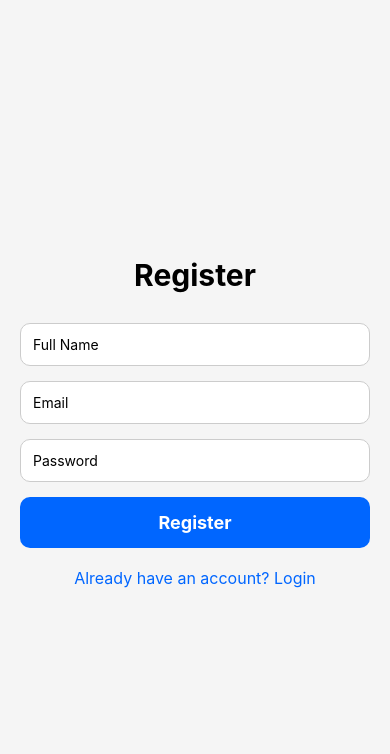
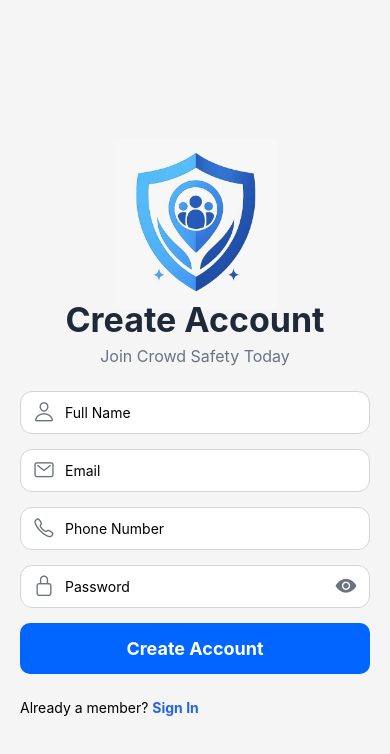
Before and after one commit to mayurwaychol264/CrowdSafetyApp, a React Native app: screen /Register in a window 390 px wide. Shown: the top 754 px of the page. Built offline with nearby package versions, Linux system fonts and the light colour scheme.

Commit message:
Completed authentication module UI

```diff
--- a/screens/RegisterScreen.js
+++ b/screens/RegisterScreen.js
@@ -1,4 +1,5 @@
 import React, { useState } from 'react';
+import { Ionicons } from '@expo/vector-icons';
 import {
     View,
     Text,
@@ -6,7 +7,11 @@ import {
     TouchableOpacity,
     StyleSheet,
     Alert,
+    ActivityIndicator,
+    Image,
 } from 'react-native';
+
+import Logo from '../assets/images/shield-logo.png';
 
 import { createUserWithEmailAndPassword } from 'firebase/auth';
 import { auth, db } from '../firebase/config';
@@ -16,13 +21,38 @@ export default function RegisterScreen({ navigation }) {
     const [name, setName] = useState('');
     const [email, setEmail] = useState('');
     const [password, setPassword] = useState('');
-
+    const [phone, setPhone] = useState('');
+    const [confirmPassword, setConfirmPassword] = useState('');
+    const [loading, setLoading] = useState(false);
+    const [showPassword, setShowPassword] = useState(false);
+    const [showConfirmPassword, setShowConfirmPassword] = useState(false);
     const handleRegister = async () => {
+        setLoading(true);
         if (!name || !email || !password) {
             Alert.alert('Error', 'Please fill all fields');
+
+            setLoading(false);
+            return;
+        }
+        if (password.length < 6) {
+            Alert.alert(
+                "Weak Password",
+                "Password must be at least 6 characters."
+            );
+
+            setLoading(false);
             return;
         }
 
+        if (phone.length !== 10) {
+            Alert.alert(
+                "Invalid Phone",
+                "Enter a valid 10-digit phone number."
+            );
+
+            setLoading(false);
+            return;
+        }
         try {
             // Create user in Firebase Authentication
             const userCredential = await createUserWithEmailAndPassword(
@@ -35,59 +65,165 @@ export default function RegisterScreen({ navigation }) {
 
             // Save user data in Firestore
             await setDoc(doc(db, 'users', user.uid), {
-                name: name,
-                email: email,
+                name,
+                email,
+                phone,
+                role: "user",
                 createdAt: new Date(),
             });
+            setLoading(false);
+            Alert.alert(
+                "🎉 Registration Successful",
+                "Your account has been created successfully.",
+                [
+                    {
+                        text: "Go to Login",
+                        onPress: () => navigation.navigate("Login"),
+                    },
+                ]
+            );
 
-            Alert.alert('Success', 'Account Created Successfully');
 
-            navigation.navigate('Login');
         } catch (error) {
+            setLoading(false);
             Alert.alert('Error', error.message);
         }
     };
 
     return (
+
         <View style={styles.container}>
-            <Text style={styles.title}>Register</Text>
+
+            <View style={styles.header}>
+                <Image
+                    source={Logo}
+                    style={styles.logo}
+                />
+
+                <Text style={styles.title}>
+                    Create Account
+                </Text>
+
+                <Text style={styles.subtitle}>
+                    Join Crowd Safety Today
+                </Text>
+            </View>
+
+
+            <View style={styles.inputContainer}>
+
+                <Ionicons
+                    name="person-outline"
+                    size={22}
+                    color="#6B7280"
+                />
 
                 <TextInput
                     placeholder="Full Name"
-                style={styles.input}
+                    style={styles.textInput}
                     value={name}
                     onChangeText={setName}
+                    returnKeyType="next"
+                />
+
+            </View>
+            <View style={styles.inputContainer}>
+
+                <Ionicons
+                    name="mail-outline"
+                    size={22}
+                    color="#6B7280"
                 />
 
                 <TextInput
                     placeholder="Email"
-                style={styles.input}
+                    style={styles.textInput}
                     value={email}
                     onChangeText={setEmail}
                     keyboardType="email-address"
                     autoCapitalize="none"
+                    returnKeyType="next"
+                />
+
+            </View>
+
+            <View style={styles.inputContainer}>
+
+                <Ionicons
+                    name="call-outline"
+                    size={22}
+                    color="#6B7280"
+                />
+
+                <TextInput
+                    placeholder="Phone Number"
+                    style={styles.textInput}
+                    value={phone}
+                    onChangeText={setPhone}
+                    keyboardType="phone-pad"
+                    maxLength={10}
+                    returnKeyType="next"
+                />
+
+            </View>
+            <View style={styles.passwordContainer}>
+
+                <Ionicons
+                    name="lock-closed-outline"
+                    size={22}
+                    color="#6B7280"
                 />
 
                 <TextInput
                     placeholder="Password"
-                style={styles.input}
+                    secureTextEntry={!showPassword}
+                    style={styles.passwordInput}
                     value={password}
                     onChangeText={setPassword}
-                secureTextEntry
+                    autoCapitalize="none"
+                    returnKeyType="done"
                 />
 
                 <TouchableOpacity
+                    onPress={() => setShowPassword(!showPassword)}
+                >
+                    <Ionicons
+                        name={showPassword ? "eye-off" : "eye"}
+                        size={22}
+                        color="#6B7280"
+                    />
+                </TouchableOpacity>
+
+            </View>
+            <TouchableOpacity
                 style={styles.button}
                 onPress={handleRegister}
+                disabled={loading}
             >
-                <Text style={styles.buttonText}>Register</Text>
+                {loading ? (
+                    <ActivityIndicator
+                        size="small"
+                        color="#fff"
+                    />
+                ) : (
+                    <Text style={styles.buttonText}>
+                        Create Account
+                    </Text>
+                )}
             </TouchableOpacity>
 
+
+
             <TouchableOpacity
+
+
                 onPress={() => navigation.navigate('Login')}
             >
                 <Text style={styles.loginText}>
-                    Already have an account? Login
+                    Already a member?{" "}
+                    <Text style={styles.loginLink}>
+                        Sign In
+                    </Text>
                 </Text>
             </TouchableOpacity>
         </View>
@@ -137,4 +273,72 @@ const styles = StyleSheet.create({
         color: '#0066ff',
         fontSize: 16,
     },
+
+    header: {
+        alignItems: "center",
+        marginTop: 10,
+        marginBottom: 25,
+    },
+
+    logo: {
+        width: 170,
+        height: 170,
+        resizeMode: "contain",
+        marginBottom: -10,
+    },
+
+    title: {
+        fontSize: 34,
+        fontWeight: "bold",
+        color: "#1F2937",
+    },
+
+    subtitle: {
+        fontSize: 16,
+        color: "#6B7280",
+        marginTop: 6,
+    },
+
+    inputContainer: {
+        flexDirection: "row",
+        alignItems: "center",
+        backgroundColor: "#fff",
+        borderRadius: 12,
+        borderWidth: 1,
+        borderColor: "#D1D5DB",
+        paddingHorizontal: 12,
+        marginBottom: 15,
+        elevation: 3,
+    },
+
+    textInput: {
+        flex: 1,
+        paddingVertical: 12,
+        marginLeft: 10,
+    },
+    passwordContainer: {
+        flexDirection: "row",
+        alignItems: "center",
+        backgroundColor: "#fff",
+        borderRadius: 12,
+        borderWidth: 1,
+        borderColor: "#D1D5DB",
+        paddingHorizontal: 12,
+        marginBottom: 15,
+        elevation: 3,
+        alignItems: "center",
+    },
+
+    passwordInput: {
+        flex: 1,
+        paddingVertical: 12,
+        marginLeft: 10,
+    },
+    loginLink: {
+        color: "#2563EB",
+        fontWeight: "bold",
+    },
+    loginText: {
+        marginTop: 25,
+    }
 });
```
Lines whose indentation alone changed are shown as unchanged.
